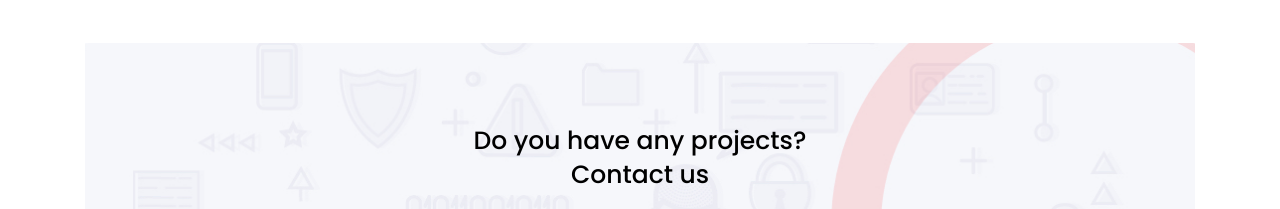
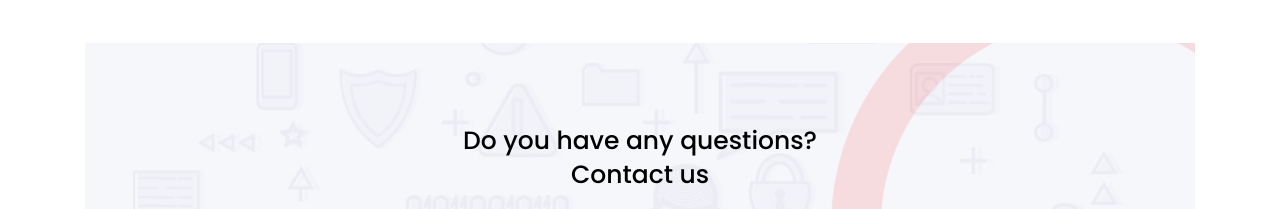
Before and after one commit to crboy1118/homepage, a website: page index.html in a window 1280 px wide. Shown: the part 3500-3709 px from the top of the page. Drawn offline with Linux system fonts and the light colour scheme.

Commit message:
Update index.html
q

```diff
--- a/index.html
+++ b/index.html
@@ -357,7 +357,7 @@
       <section class="contact-us" id="contact-section">
         <div class="contact-us-bgimage grid-margin">
           <div class="pb-4">
-            <h4 class="px-3 px-md-0 m-0" data-aos="fade-down">Do you have any projects?</h4>
+            <h4 class="px-3 px-md-0 m-0" data-aos="fade-down">Do you have any questions?</h4>
             <h4 class="pt-1" data-aos="fade-down">Contact us</h4>
           </div>
           <div data-aos="fade-up">
```
